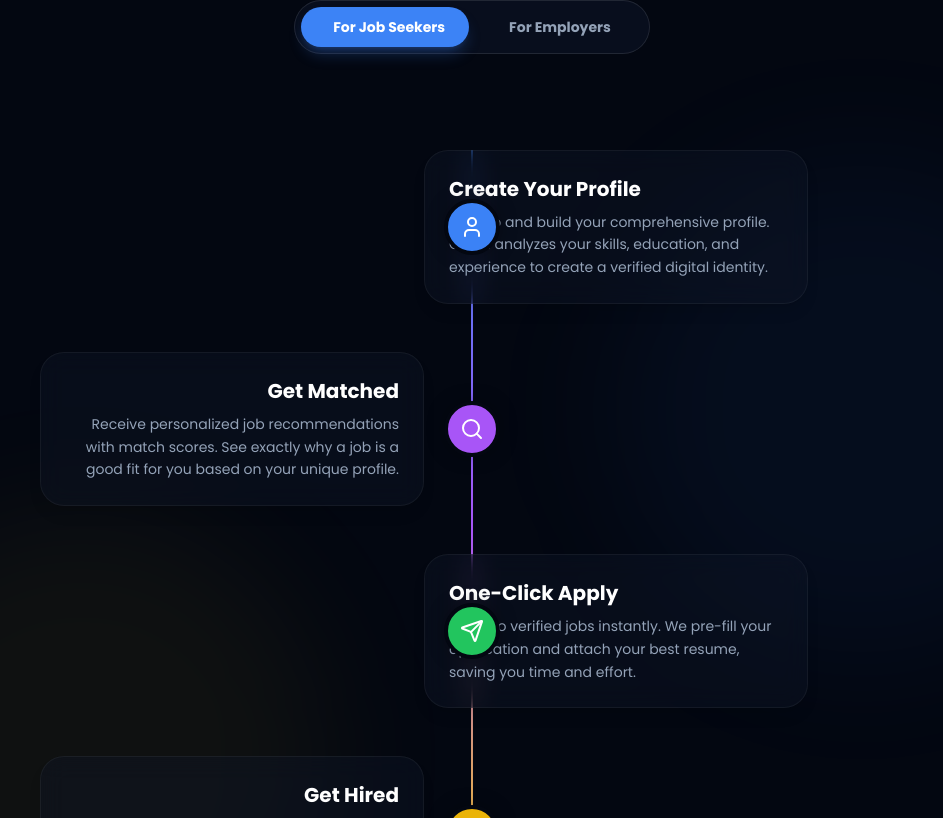
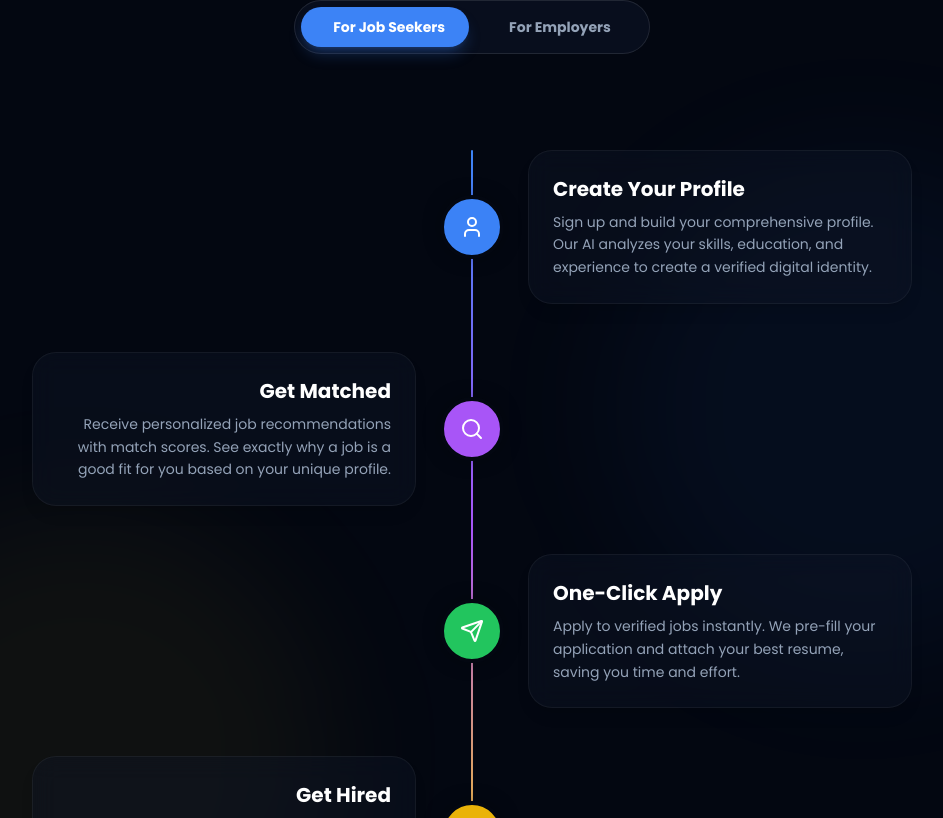
Before and after one commit to yuvasamrajyaofficial-prog/zekkers-app2, a Next.js app: page / in a window 1280 px wide. Shown: the part 2782-3600 px from the top of the page, without its empty margins (168-1111 px from the left). Built offline with nearby package versions, Linux system fonts and the light colour scheme; no server answers.

Commit message:
fix: Use static flex layout for How It Works to guarantee no overlap

```diff
--- a/src/app/landing-page-components/how-it-works-section.tsx
+++ b/src/app/landing-page-components/how-it-works-section.tsx
@@ -161,7 +161,7 @@ export default function HowItWorksSection() {
                             )}
                         >
                             {/* Content Side */}
-                            <div className="flex-1 w-full pl-20 md:pl-0 md:px-24">
+                            <div className="flex-1 w-full pl-20 md:pl-0">
                                 <motion.div
                                     whileHover={{ y: -5, scale: 1.02 }}
                                     className={cn(
@@ -187,14 +187,14 @@ export default function HowItWorksSection() {
                             </div>
 
                             {/* Icon Node */}
-                            <div className="absolute left-6 md:left-1/2 -translate-x-1/2 flex items-center justify-center">
+                            <div className="absolute left-6 md:static md:left-auto md:translate-x-0 flex items-center justify-center md:mx-6">
                                 <motion.div
                                     initial={{ scale: 0 }}
                                     whileInView={{ scale: 1 }}
                                     viewport={{ once: true }}
                                     transition={{ type: "spring", stiffness: 200, delay: 0.2 + (index * 0.1) }}
                                     className={cn(
-                                        "w-12 h-12 md:w-14 md:h-14 rounded-full border-4 border-background flex items-center justify-center shadow-[0_0_20px_-5px_rgba(0,0,0,0.5)] z-10 relative",
+                                        "w-12 h-12 md:w-16 md:h-16 rounded-full border-4 border-background flex items-center justify-center shadow-[0_0_20px_-5px_rgba(0,0,0,0.5)] z-10 relative",
                                         step.color
                                     )}
                                 >
```
